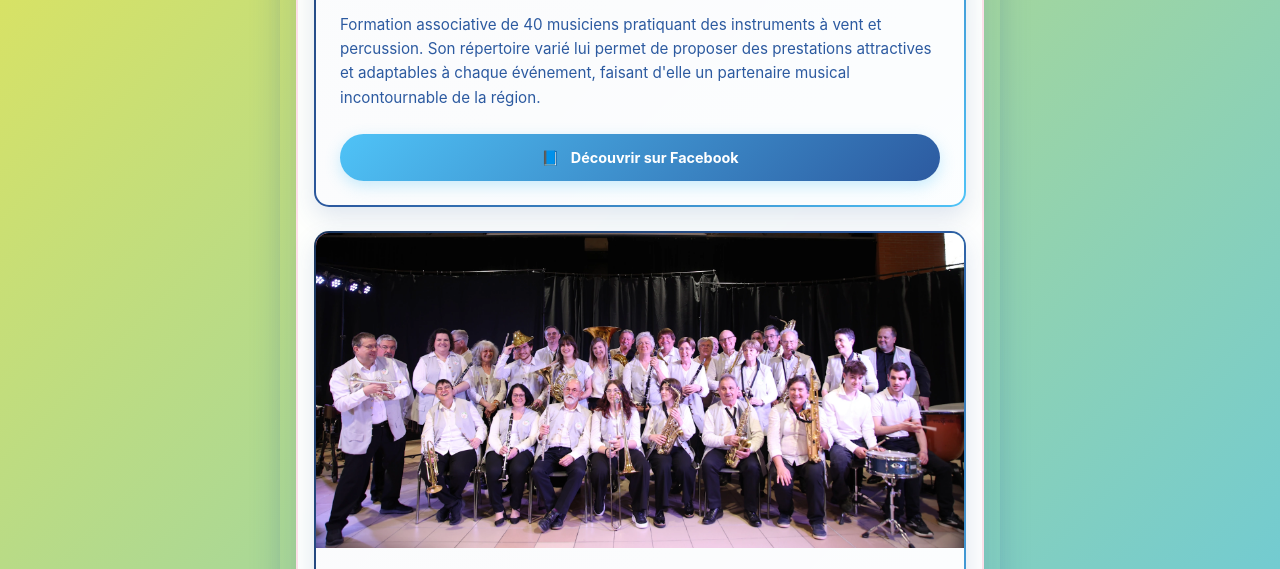
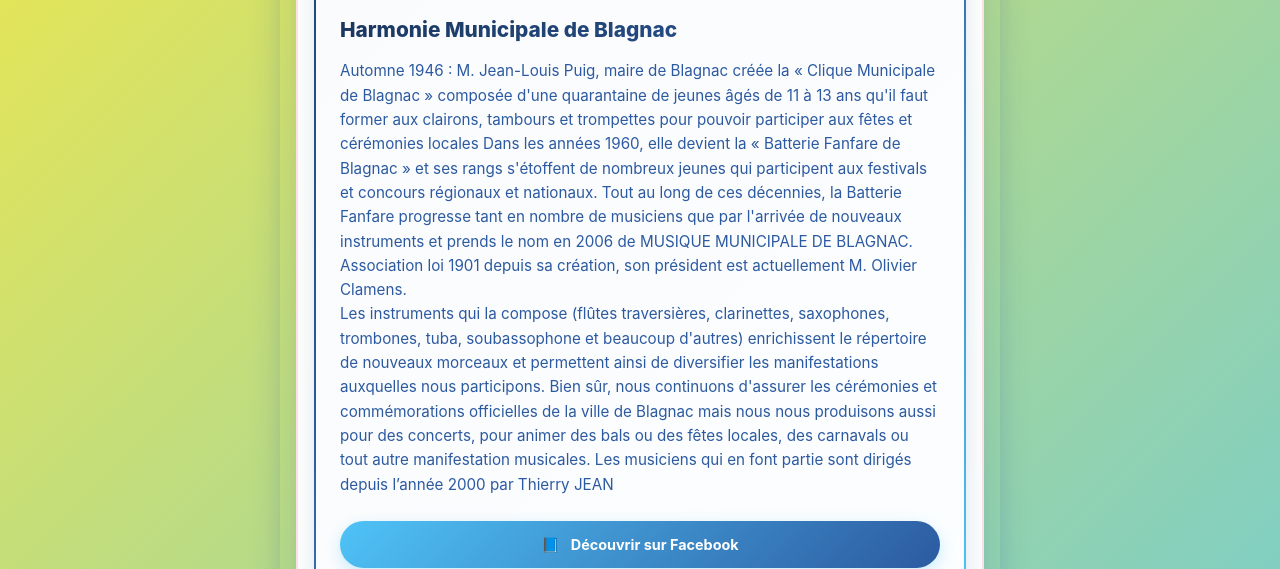
Before and after one commit to rgarcia31/HarmoniesEnFete, a plain HTML site: page index.html in a window 1280 px wide. Shown: the part 7219-7788 px from the top of the page. Drawn offline with Linux system fonts and the light colour scheme.

Commit message:
Maj Blagnac

```diff
--- a/index.html
+++ b/index.html
@@ -366,7 +366,22 @@
                     <div class="orchestra-content">
                         <h3 class="orchestra-title">Harmonie Municipale de Blagnac</h3>
                         <p class="orchestra-description">
-                            Formation associative de 40 musiciens pratiquant des instruments à vent et percussion. Son répertoire varié lui permet de proposer des prestations attractives et adaptables à chaque événement, faisant d'elle un partenaire musical incontournable de la région.
+                            Automne 1946 : M. Jean-Louis Puig, maire de Blagnac créée la « Clique Municipale de Blagnac »
+composée d'une quarantaine de jeunes âgés de 11 à 13 ans qu'il faut former aux clairons, tambours et
+trompettes pour pouvoir participer aux fêtes et cérémonies locales
+Dans les années 1960, elle devient la « Batterie Fanfare de Blagnac » et ses rangs s'étoffent de nombreux
+jeunes qui participent aux festivals et concours régionaux et nationaux.
+Tout au long de ces décennies, la Batterie Fanfare progresse tant en nombre de musiciens que par l'arrivée
+de nouveaux instruments et prends le nom en 2006 de MUSIQUE MUNICIPALE DE BLAGNAC.
+Association loi 1901 depuis sa création, son président est actuellement M. Olivier Clamens.
+<br/>
+Les instruments qui la compose (flûtes traversières, clarinettes, saxophones, trombones, tuba,
+soubassophone et beaucoup d'autres) enrichissent le répertoire de nouveaux morceaux et permettent ainsi
+de diversifier les manifestations auxquelles nous participons.
+Bien sûr, nous continuons d'assurer les cérémonies et commémorations officielles de la ville de Blagnac
+mais nous nous produisons aussi pour des concerts, pour animer des bals ou des fêtes locales, des
+carnavals ou tout autre manifestation musicales.
+Les musiciens qui en font partie sont dirigés depuis l’année 2000 par Thierry JEAN
                         </p>
                         <a href="https://www.facebook.com/MMB31700/?locale=fr_FR" target="_blank" rel="noopener noreferrer" class="orchestra-link facebook">
                             Découvrir sur Facebook
```
Also changed, not shown: img/blagnac.webp.
